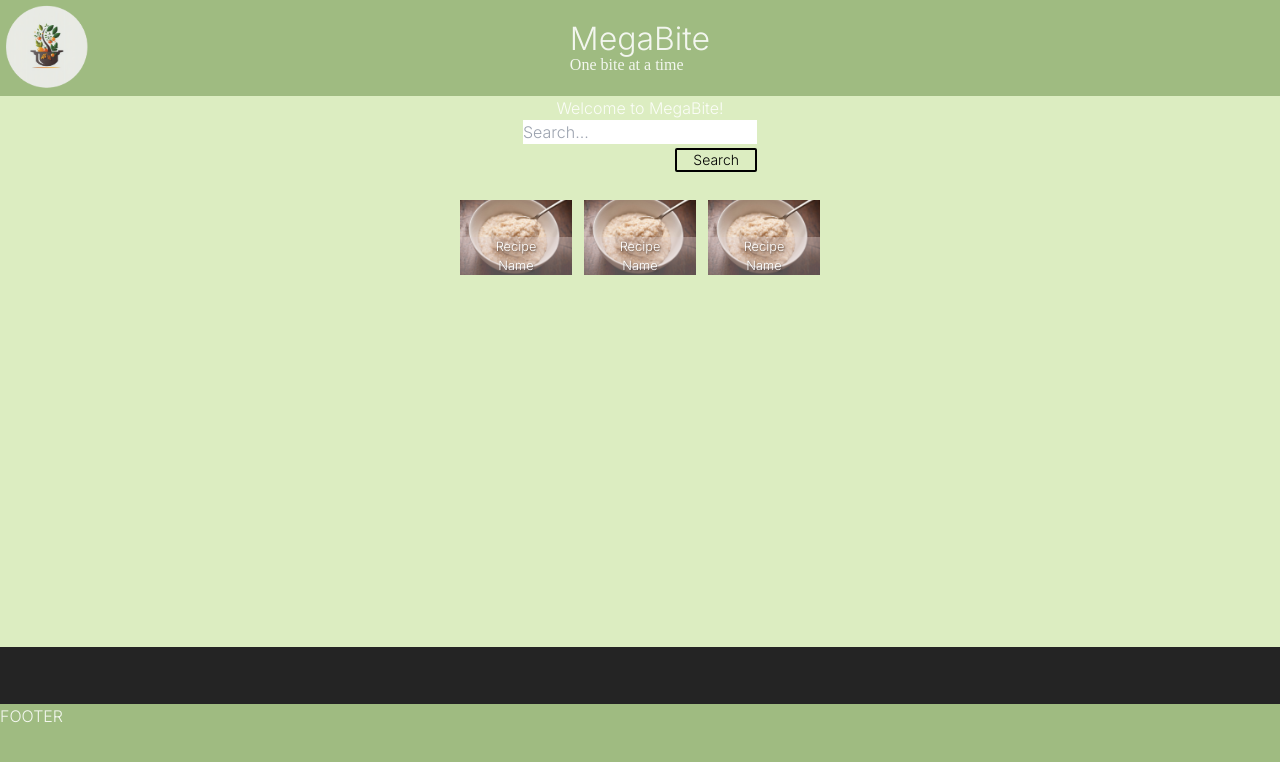
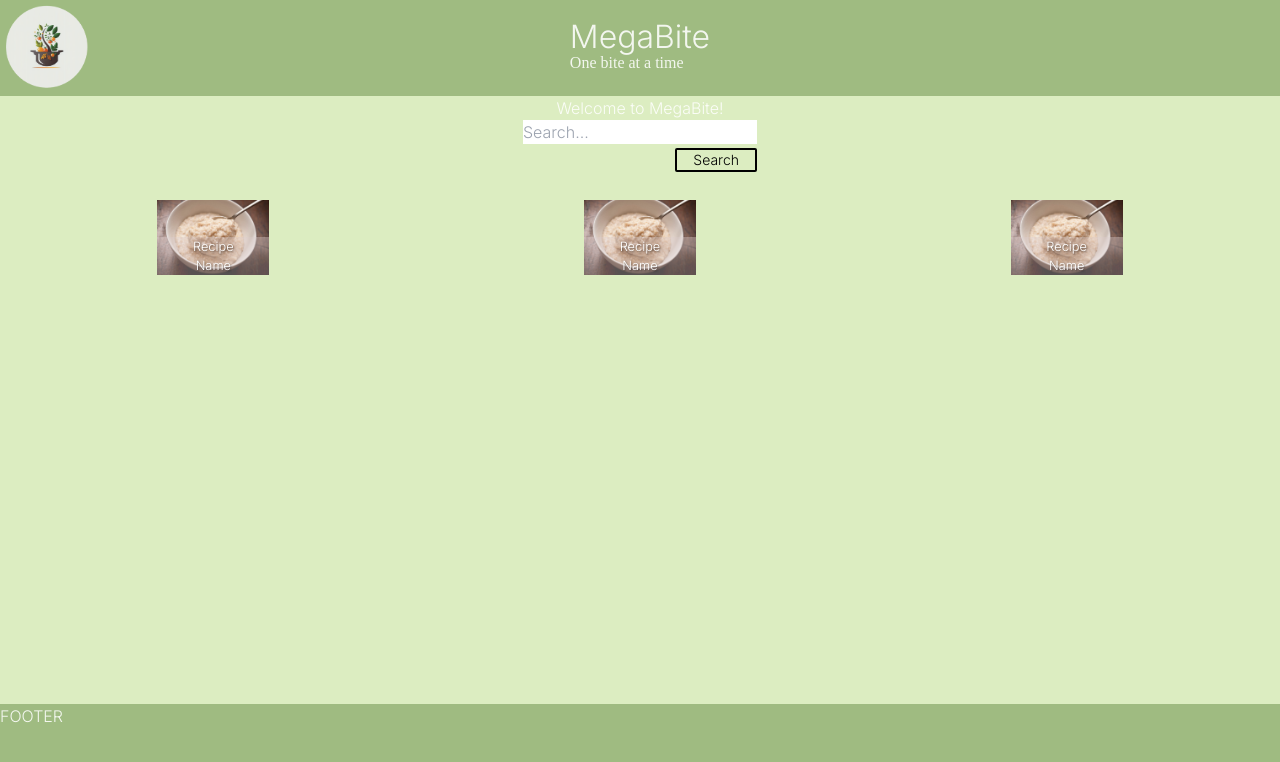
Before and after one commit to AdamGrubb/grupp10, a React (Vite) app in the folder MegaBite/: page / in a window 1280 px wide. Shown: the top 762 px of the page. Built offline with nearby package versions, Linux system fonts and the light colour scheme; a web font is replaced by a local one.

Commit message:
small css change

```diff
--- a/MegaBite/src/components/footer/Footer.jsx
+++ b/MegaBite/src/components/footer/Footer.jsx
@@ -3,7 +3,7 @@ import "../../index.css";
 export function Footer() {
   return (
     <>
-      <footer className="bg-footerColor footer h-24">
+      <footer className="bg-footerColor footer">
         <div>
           <h3>FOOTER</h3>
         </div>
--- a/MegaBite/src/components/header/Header.css
+++ b/MegaBite/src/components/header/Header.css
@@ -1,7 +1,3 @@
-.header {
-  display: flex;
-}
-
 .header-logo {
   max-width: 94px;
   position: relative;
@@ -13,7 +9,7 @@
   display: flex;
   justify-content: center;
   text-align: left;
-  margin-top: 15px;
+  margin-top: -80px;
 }
 
 .header-upper-font {
--- a/MegaBite/src/components/recipeSuggestions/RecipeSuggestion.css
+++ b/MegaBite/src/components/recipeSuggestions/RecipeSuggestion.css
@@ -1,8 +1,5 @@
-.suggUL {
-  width: 360px;
+.recipeSuggestions {
+  display: flex;
+  justify-content: space-around;
+  flex-wrap: wrap;
 }
-
-.suggestionWrapper {
-  height: 100px;
-  width: 360px;
-}
--- a/MegaBite/src/components/recipeSuggestions/RecipeSuggestion.jsx
+++ b/MegaBite/src/components/recipeSuggestions/RecipeSuggestion.jsx
@@ -6,16 +6,14 @@ export default function RecipeSuggestions() {
   const mockData = [<RecipeCard />, <RecipeCard />, <RecipeCard />];
 
   return (
-    <section className="suggestionsSection flex justify-center">
-      <div className="flex justify-center suggestionWrapper">
-        <ul className="flex justify-between suggUL">
+    <section>
+      <ul className="recipeSuggestions">
         {mockData.map((card) => (
           <li>
             <Link to="/recipepage">{card}</Link>
           </li>
         ))}
       </ul>
-      </div>
     </section>
   );
 }
--- a/MegaBite/src/index.css
+++ b/MegaBite/src/index.css
@@ -19,8 +19,10 @@
 }
 
 #root {
-  max-width: 1280px;
-  min-height: 647px;
+  display: flex;
+  height: 100vh;
+  flex-direction: column;
+  width: 100%;
   background-color: rgb(220, 237, 193);
 }
 
@@ -30,13 +32,15 @@
   right: 0;
 }
 .content {
+  flex-grow: 1;
   left: 0;
   right: 0;
   overflow: auto;
 }
 .footer {
   position: fixed;
-  bottom: 0;
+  height: 96px;
   left: 0;
   right: 0;
+  bottom: 0;
 }
```
Lines whose indentation alone changed are shown as unchanged.
